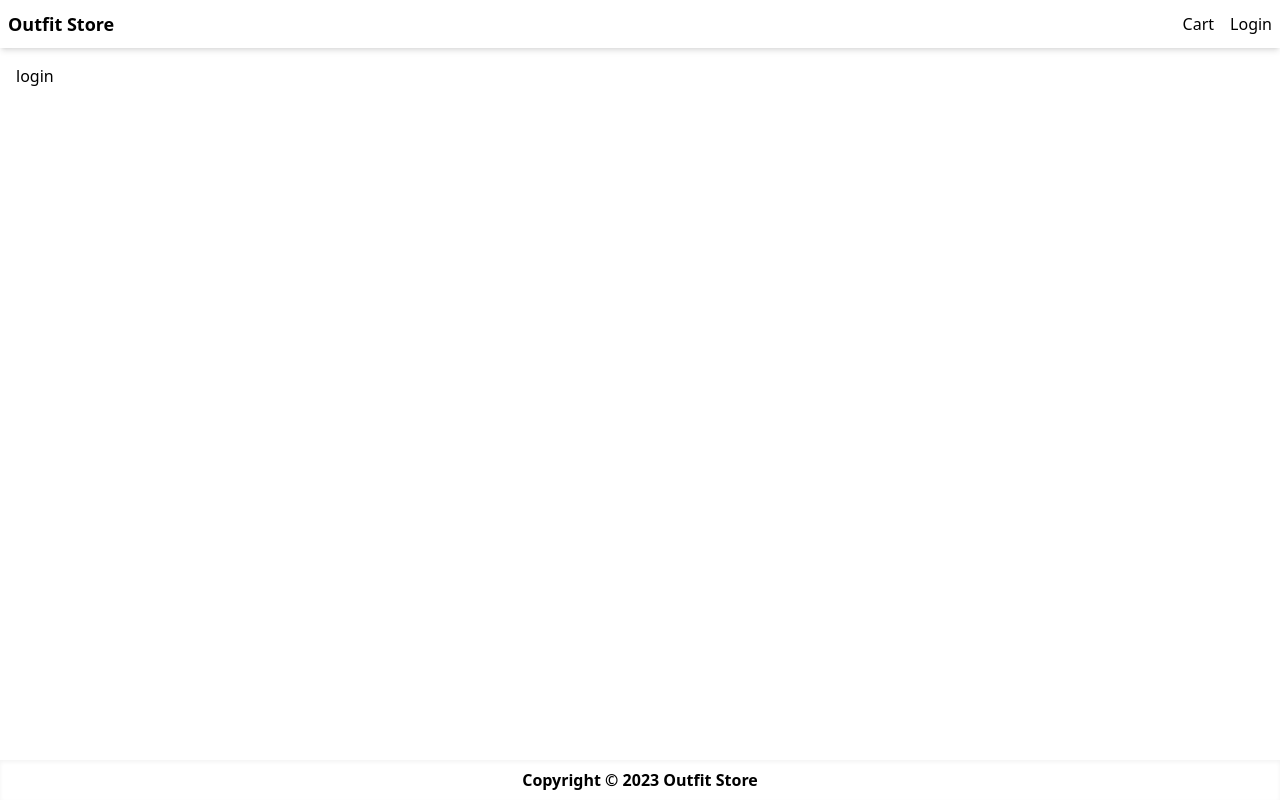
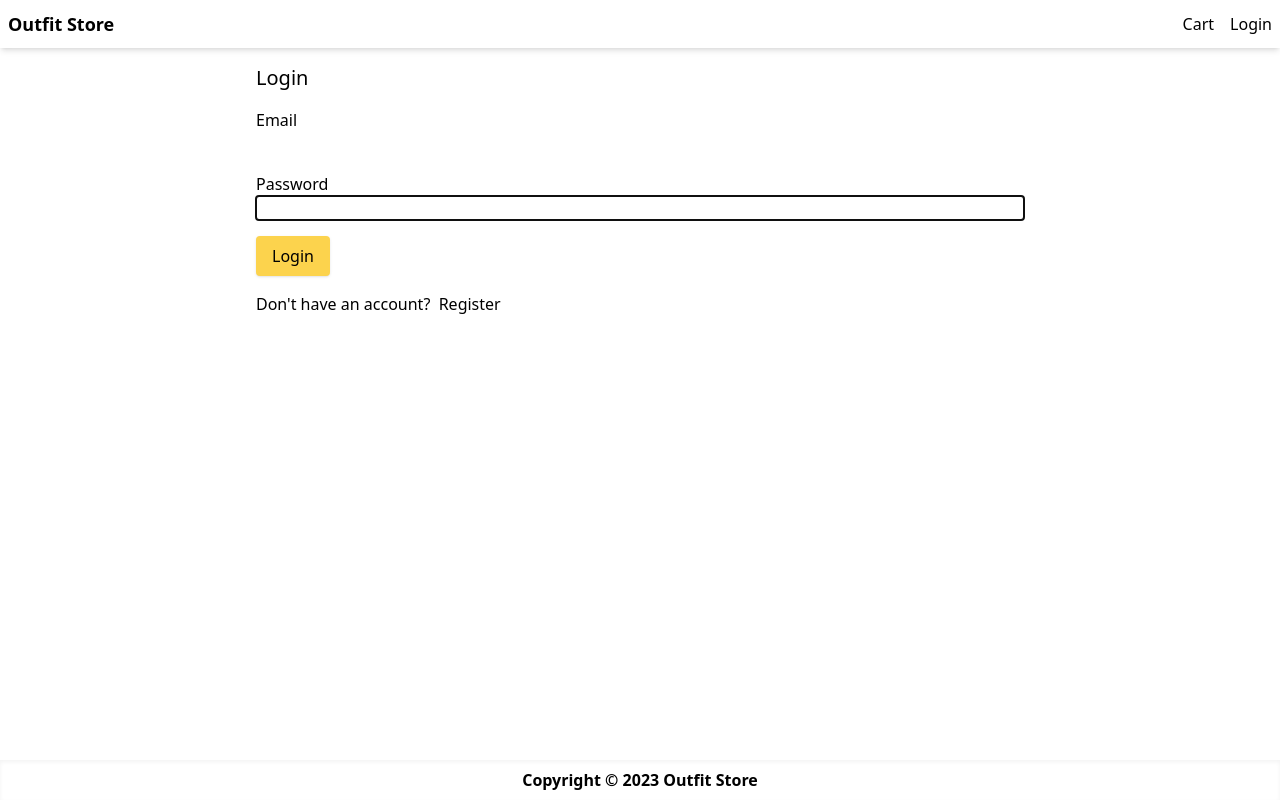
Before and after one commit to colincode7/outfit-store, a Next.js app: page /login in a window 1280 px wide. Built offline with nearby package versions, Linux system fonts and the light colour scheme.

Commit message:
add form in login.tsx

```diff
--- a/pages/cart.tsx
+++ b/pages/cart.tsx
@@ -92,7 +92,7 @@
                                     </div>
                                 </li>
                                 <li>
-                                    <button onClick={() => router.push('/shipping')} className='primary-button w-full'>
+                                    <button onClick={() => router.push('login?redirect=/shipping')} className='primary-button w-full'>
                                         Check Out
                                     </button>
                                 </li>
--- a/pages/login.tsx
+++ b/pages/login.tsx
@@ -1,8 +1,28 @@
+import Link from 'next/link'
 import React from 'react'
 
 const  LoginScreen = () => {
   return (
-    <div>login</div>
+    <>
+     <form className='mx-auto max-w-screen-md'>
+        <h1 className='mb-4 text-xl'>Login</h1>
+        <div className='mb-4'>
+            <label htmlFor='email'>Email</label>
+            <input type="email" className='w-full' id='email' autoFocus></input>
+        </div>
+        <div className='mb-4'>
+            <label htmlFor='password'>Password</label>
+            <input type="password" className='w-full' id='password' autoFocus></input>
+        </div>
+        <div className='mb-4'>
+            <button className='primary-button'>Login</button>
+        </div>
+        <div className='mb-4'>
+            Don&apos;t have an account? &nbsp;
+            <Link href='register'>Register</Link>
+        </div>
+     </form>
+    </>
   )
 }
 export default LoginScreen
```
Also changed, not shown: tutorial.txt.
